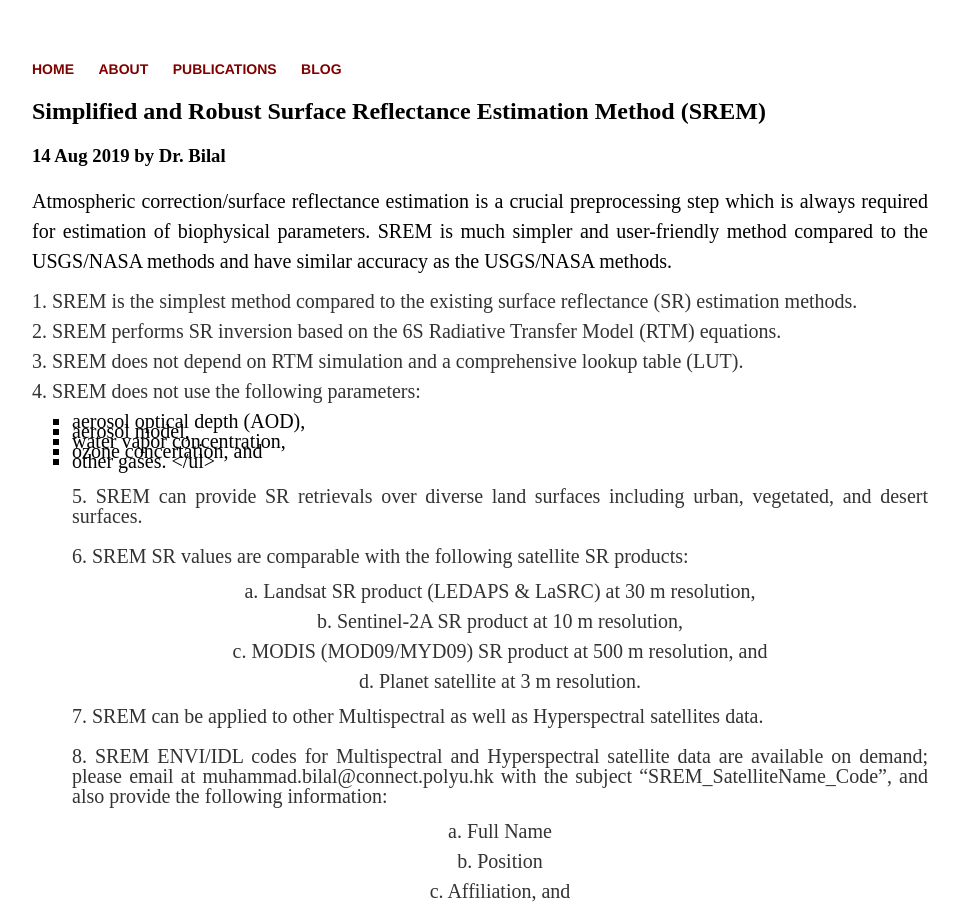
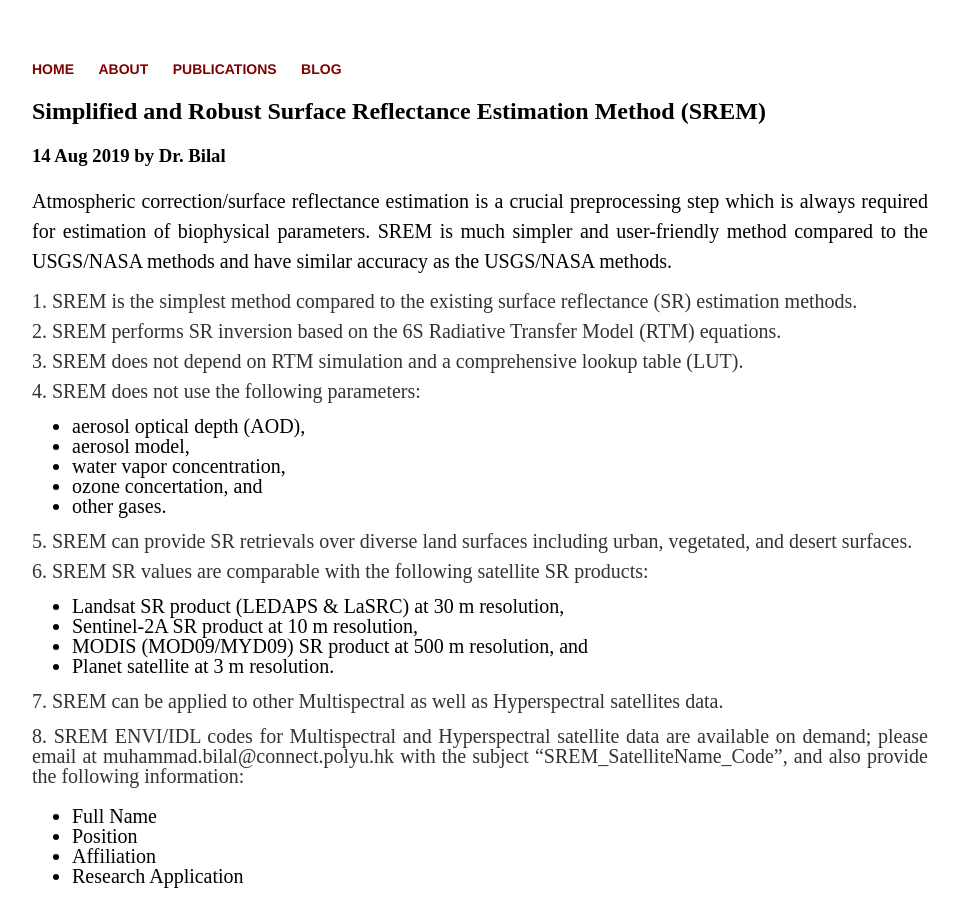
Before and after one commit to rs-DrBilal/rsbilal.github.io, a Jekyll site: the page built from _posts/2019-08-14-SREM.md, in a window 1280 px wide. Shown: the top 908 px of the page, without its empty margins (160-1119 px from the left). Built offline with Jekyll 4.4.1, drawn with Linux system fonts in a browser that asks for light colours; comment, search, counter and statistics services are not loaded; some of the changed text lies outside the part shown; grey boxes are pictures that could not be loaded.

Commit message:
Update 2019-08-14-SREM.md

```diff
--- a/_posts/2019-08-14-SREM.md
+++ b/_posts/2019-08-14-SREM.md
@@ -23,54 +23,42 @@ date: 2019-08-14
 4. SREM does not use the following parameters:
  </p>
 
-<ul style="list-style-type:square;line-height:0.5; font-size:15pt">
-	<li>aerosol optical depth (AOD),
-    <li>aerosol model,
-    <li>water vapor concentration,
-    <li>ozone concertation, and
-    <li>other gases.
+<ul style="list-style-type:disc;line-height:1.0; font-size:15pt">
+	<li>aerosol optical depth (AOD),</li>
+    <li>aerosol model,</li>
+    <li>water vapor concentration,</li>
+    <li>ozone concertation, and</li>
+    <li>other gases.</li>
  </ul>
 
- <p style="text-align:justify;line-height:1.0; font-size:15pt">
+<p style="text-align:justify;line-height:0.5; font-size:15pt">
 5. SREM can provide SR retrievals over diverse land surfaces including urban, vegetated, and desert surfaces.
-  </p>
+</p>
 
-<p style="text-align:justify;line-height:1.0; font-size:15pt">
+<p style="text-align:justify;line-height:0.5; font-size:15pt">
 6. SREM SR values are comparable with the following satellite SR products:
 </p>
 
-<p style="text-align:center;line-height:0.5; font-size:15pt">
-      a. Landsat SR product (LEDAPS & LaSRC) at 30 m resolution,
-  </p>
- <p style="text-align:center;line-height:0.5; font-size:15pt">
-      b. Sentinel-2A SR product at 10 m resolution,
-  </p>
-  <p style="text-align:center;line-height:0.5; font-size:15pt">
-      c. MODIS (MOD09/MYD09) SR product at 500 m resolution, and
-  </p>
-  <p style="text-align:center;line-height:0.5; font-size:15pt">
-      d. Planet satellite at 3 m resolution.
-</p>
+<ul style="list-style-type:disc;line-height:1.0; font-size:15pt">
+      <li>Landsat SR product (LEDAPS & LaSRC) at 30 m resolution,</li>
+      <li>Sentinel-2A SR product at 10 m resolution,</li>
+      <li>MODIS (MOD09/MYD09) SR product at 500 m resolution, and</li>
+      <li>Planet satellite at 3 m resolution.</li>
+</ul>
 
-<p style="text-align:justify;line-height:1.0; font-size:15pt">
+<p style="text-align:justify;line-height:0.5; font-size:15pt">
 7. SREM can be applied to other Multispectral as well as Hyperspectral satellites data.
 </p>
 
 <p style="text-align:justify;line-height:1.0; font-size:15pt">
 8. SREM ENVI/IDL codes for Multispectral and Hyperspectral satellite data are available on demand; please email at muhammad.bilal@connect.polyu.hk with the subject “SREM_SatelliteName_Code”, and also provide the following information:
-  </p>
-<p style="text-align:center;line-height:0.5; font-size:15pt">
-      a. Full Name
-  </p>
-<p style="text-align:center;line-height:0.5; font-size:15pt">
-      b. Position
-  </p>
-  <p style="text-align:center;line-height:0.5; font-size:15pt">
-      c. Affiliation, and
-  </p>
-<p style="text-align:center;line-height:0.5; font-size:15pt">
-      b. Research Application
- </p>
+</p>
+<ul style="list-style-type:disc;line-height:1.0; font-size:15pt">
+      <li>Full Name</li>
+      <li>Position</li>
+      <li>Affiliation</li>
+      <li>Research Application</li>
+</ul>
 <p align="center">
   <img src="https://github.com/rsbilal/rsbilal.github.io/blob/master/image/SREM_Schematic_Diagram.png?raw=true" width="450px" height="550px"/></p>
 
```
